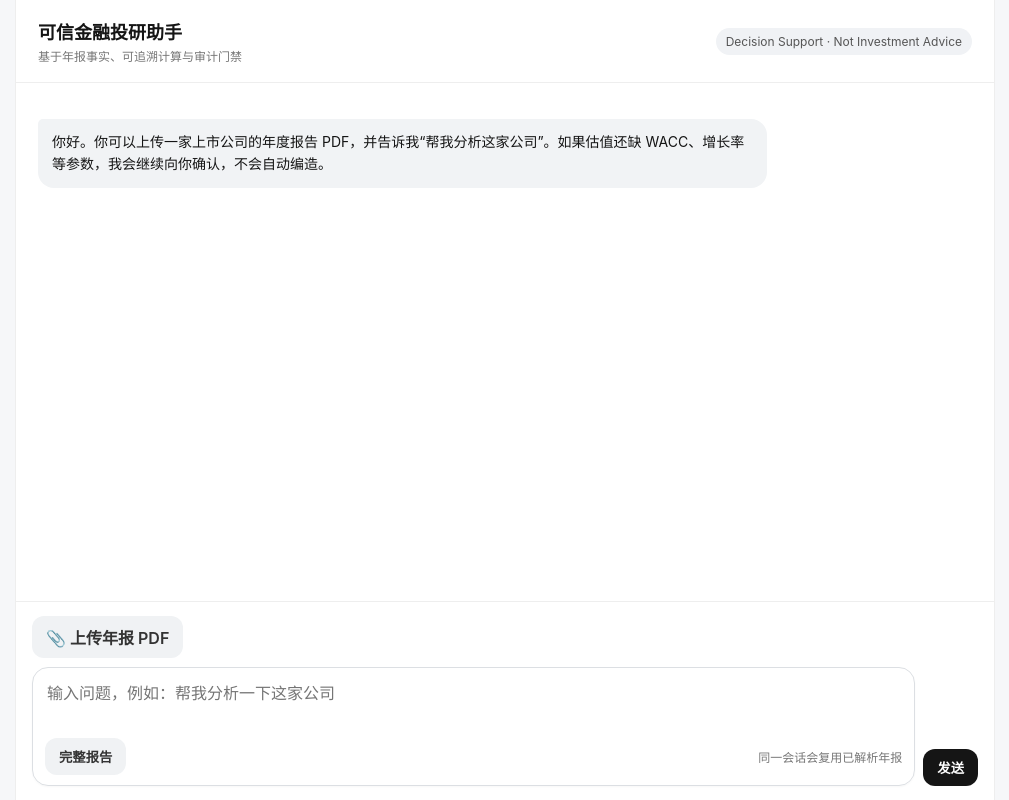
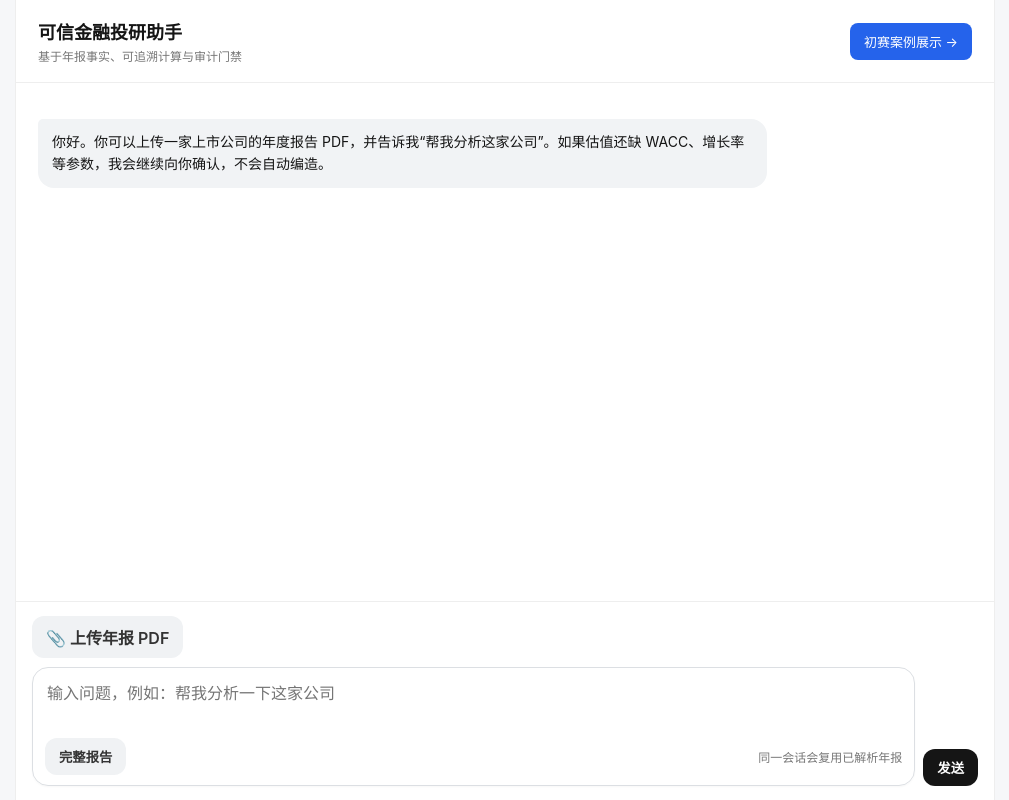
Before and after one commit to wuqunzhou/trustworthy-finance-chat, a Flask app: page / in a window 1280 px wide. Shown: the whole page, without its empty margins (135-1144 px from the left). Run offline with Flask 3, Linux system fonts and the light colour scheme.

Commit message:
Add interactive links to financial chat homepage
feat: add navigation to competition showcase

```diff
--- a/trustworthy_finance_chat_web/financial_chat_web/templates/index.html
+++ b/trustworthy_finance_chat_web/financial_chat_web/templates/index.html
@@ -37,7 +37,21 @@
       <div class="title">可信金融投研助手</div>
       <div class="sub">基于年报事实、可追溯计算与审计门禁</div>
     </div>
-    <div class="badge">Decision Support · Not Investment Advice</div>
+
+
+<div style="display:flex;align-items:center;gap:12px;flex-wrap:wrap;">
+  <a href="/"
+     style="color:white;text-decoration:none;font-size:13px;padding:9px 14px;border:1px solid rgba(255,255,255,.4);border-radius:8px;white-space:nowrap;">
+    交互式AI分析
+  </a>
+
+  <a href="/showcase"
+     style="color:white;text-decoration:none;font-size:13px;padding:9px 14px;background:#2563eb;border-radius:8px;white-space:nowrap;">
+    初赛案例展示 →
+  </a>
+</div>
+
+
   </header>
 
   <main id="messages">
```
